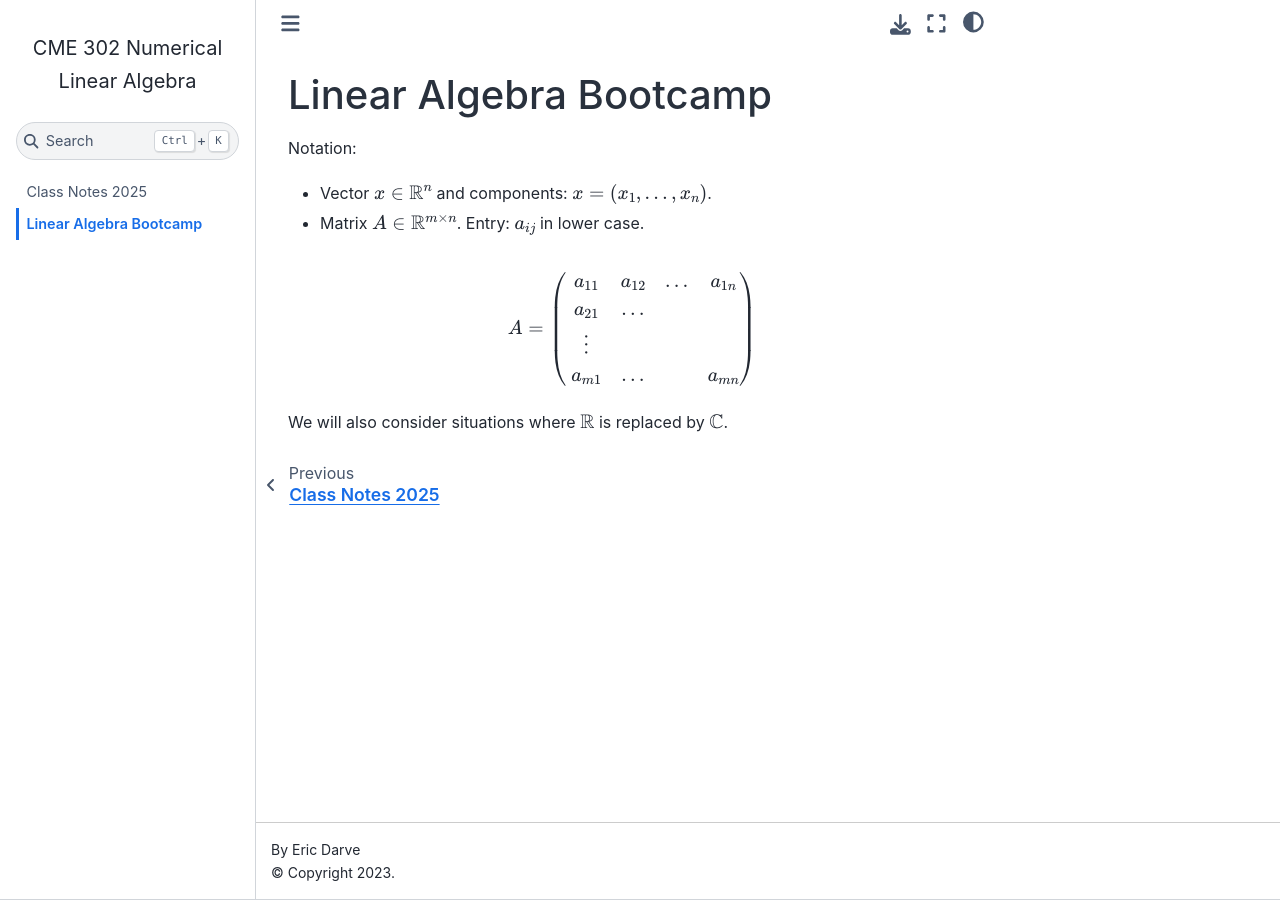
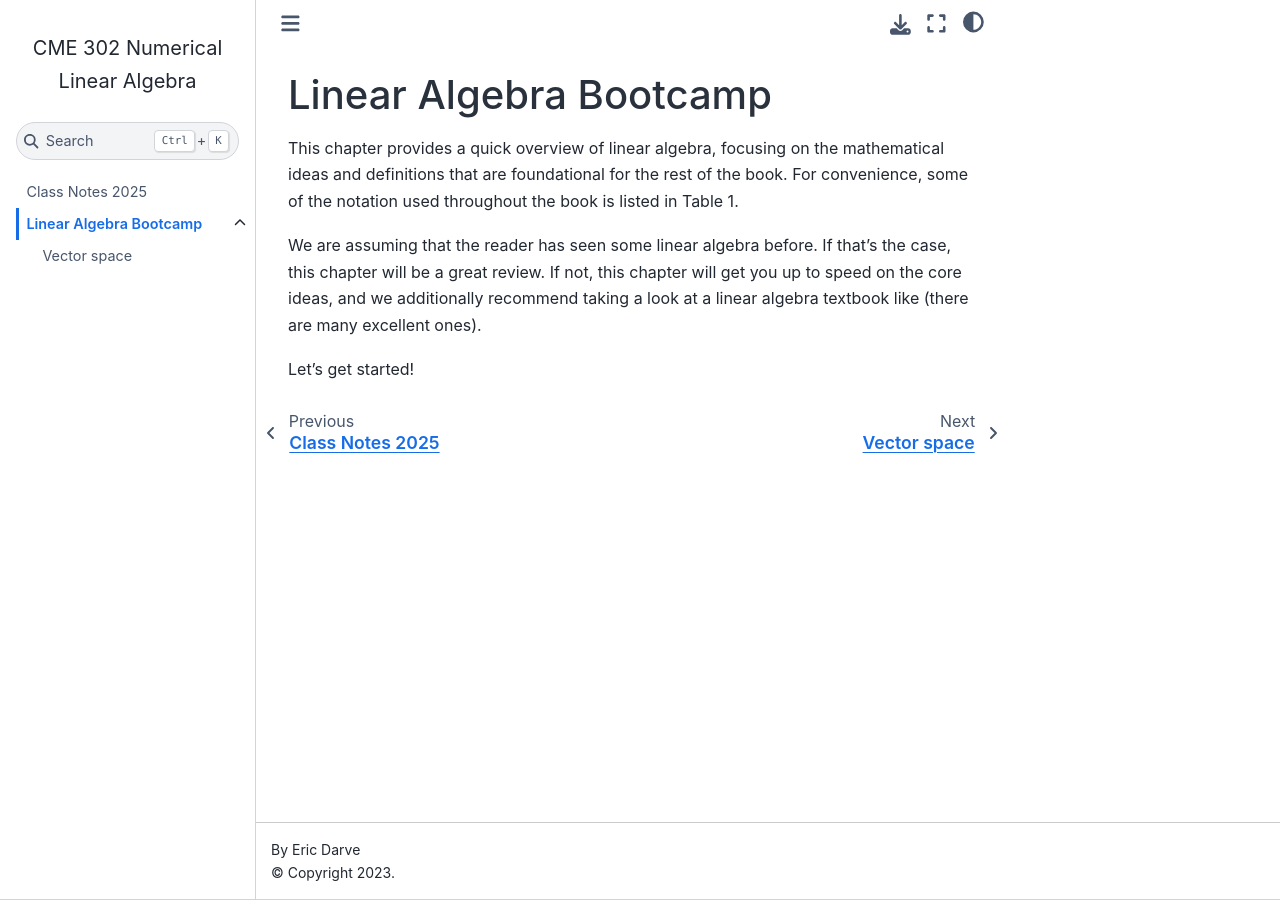
Before and after one commit to EricDarve/NLA, a Jupyter Book: the page built from content/bootcamp.md, in a window 1280 px wide. Built offline with Jupyter Book 1.0.4 settings and Sphinx 7.4.7 and the Sphinx Book theme 1.1.4, drawn with Linux system fonts in a browser that asks for light colours.

```diff
--- a/_toc.yml
+++ b/_toc.yml
@@ -3,3 +3,5 @@ format: jb-book
 root: content/intro
 chapters:
 - file: content/bootcamp
+  sections:
+  - file: content/vector_space.md
--- a/content/bootcamp.md
+++ b/content/bootcamp.md
@@ -1,15 +1,7 @@
 # Linear Algebra Bootcamp
 
-Notation:
-- Vector $x \in \mathbb R^n$ and components: $x = (x_1, \dots, x_n)$.
-- Matrix $A \in \mathbb R^{m \times n}$. Entry: $a_{ij}$ in lower case.
+This chapter provides a quick overview of linear algebra, focusing on the mathematical ideas and definitions that are foundational for the rest of the book. For convenience, some of the notation used throughout the book is listed in Table 1.
 
-$$
-A = \begin{pmatrix} a_{11} & a_{12} & \dots & a_{1n} \\
-a_{21} & \dots \\
-\vdots \\
-a_{m1} & \dots && a_{mn}
-\end{pmatrix}
-$$
+We are assuming that the reader has seen some linear algebra before. If that's the case, this chapter will be a great review. If not, this chapter will get you up to speed on the core ideas, and we additionally recommend taking a look at a linear algebra textbook like (there are many excellent ones).
 
-We will also consider situations where $\mathbb R$ is replaced by $\mathbb C$.
+Let's get started!
```
Also changed, not shown: content/vector_space.md (added, +170 -0 lines), 1 other file.
